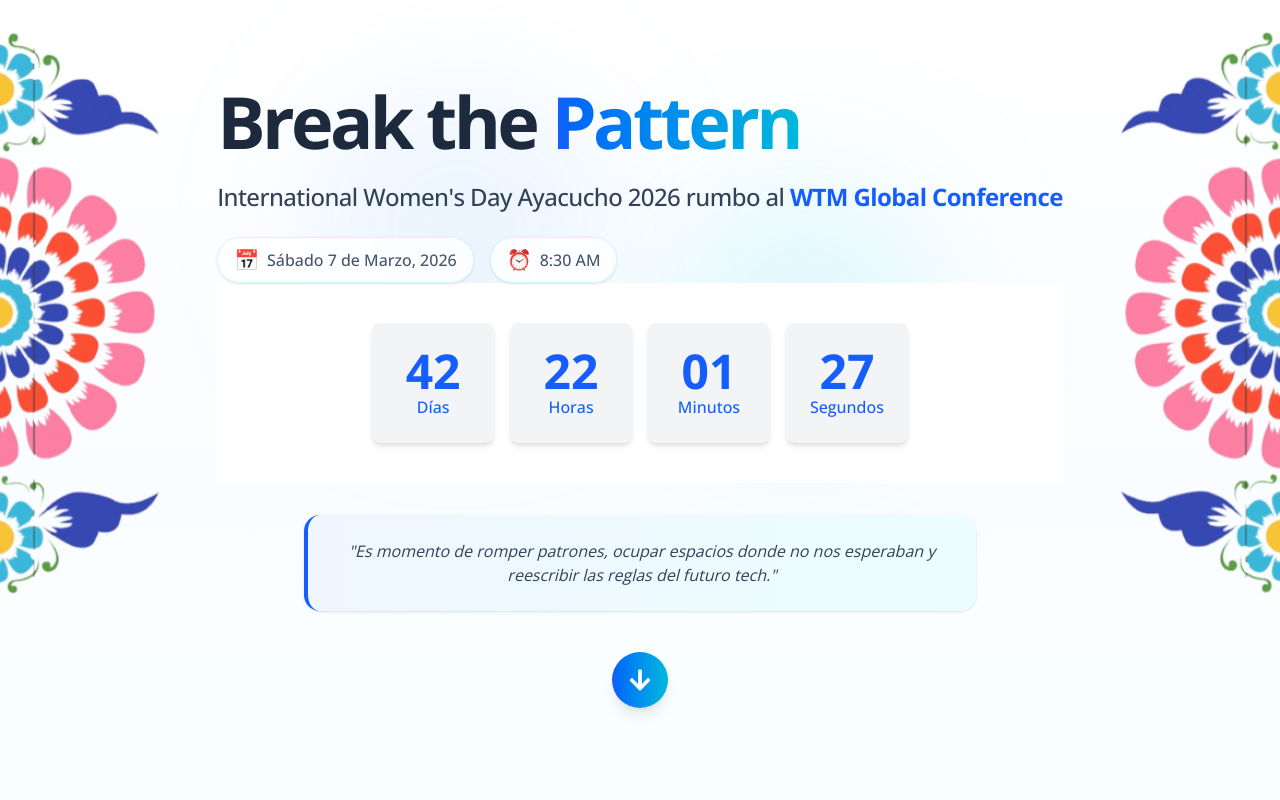
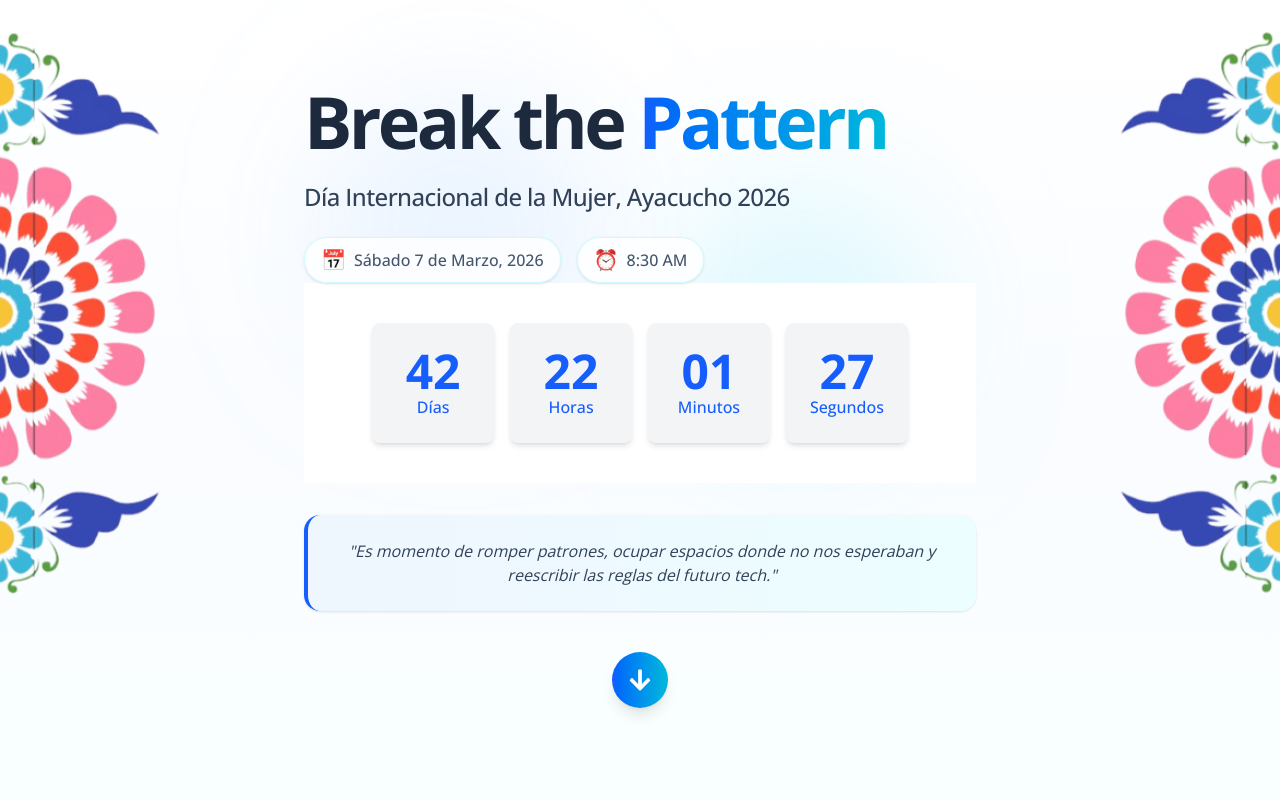
Before and after one commit to glissejorge86/glissejorge86.github.io, a Next.js app: page / in a window 1280 px wide. Shown: the top 800 px of the page. Built offline with nearby package versions, Linux system fonts and the light colour scheme.

Commit message:
update subtitle for International Women's Day event

```diff
--- a/src/components/Hero.tsx
+++ b/src/components/Hero.tsx
@@ -34,7 +34,7 @@ export function Hero() {
 
           {/* Subtítulo */}
           <p className="mt-6 text-2xl tracking-tight text-slate-700 font-medium">
-            International Women&apos;s Day Ayacucho 2026 rumbo al <strong className="text-blue-600">WTM Global Conference</strong>
+            Día Internacional de la Mujer, Ayacucho 2026
           </p>
 
           {/* Información del evento */}
```
